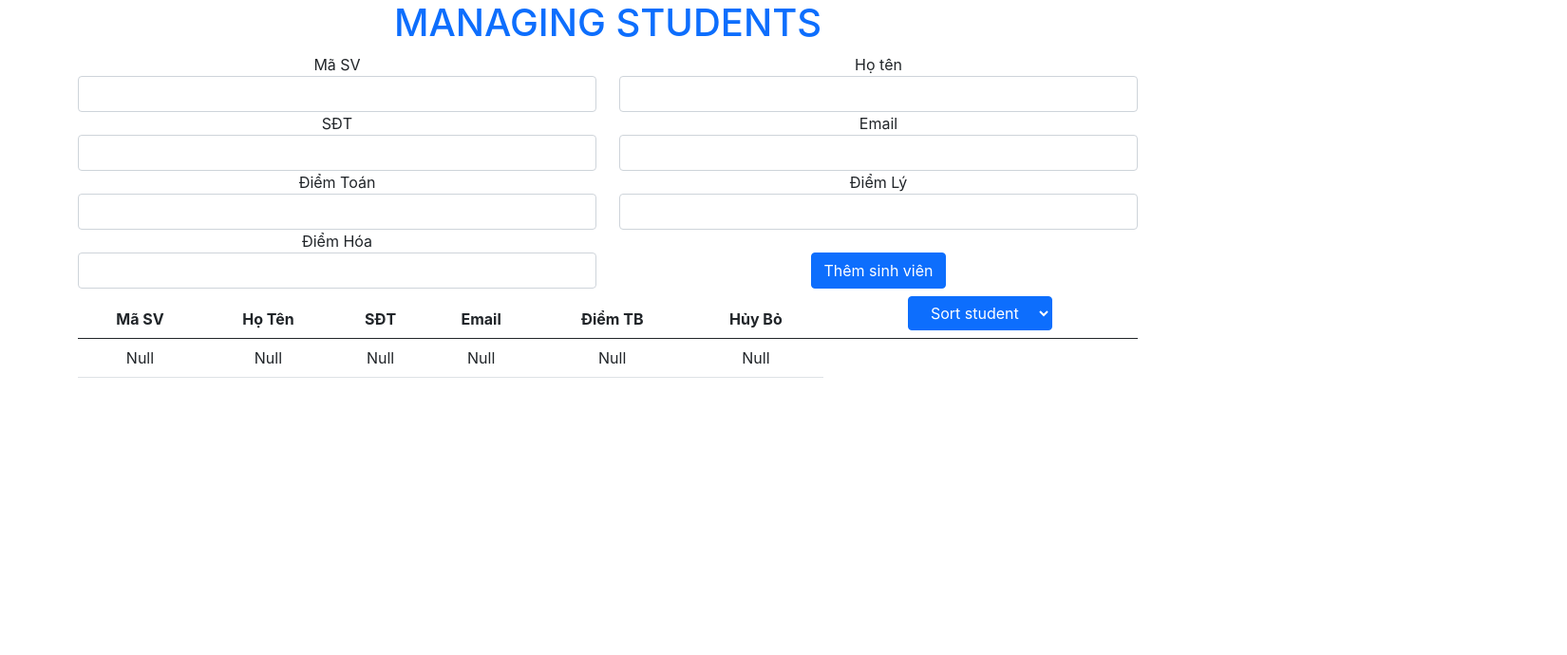
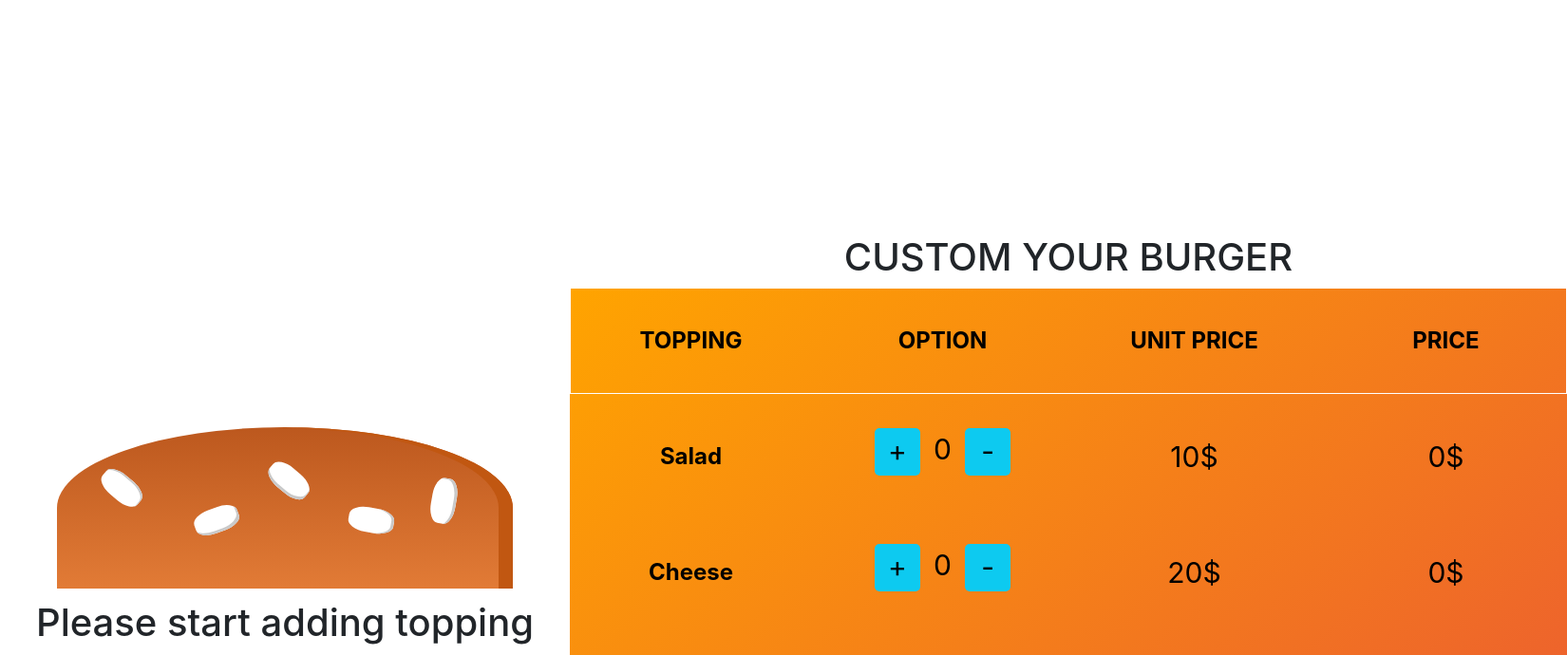
Before and after one commit to khanhlong2008/DBP-CIJS-D10, a React (Create React App) app: page / in a window 1280 px wide. Shown: the top 690 px of the page at 95% size, 1650 px wide, since content can reach past the window. Built offline with nearby package versions, Linux system fonts and the light colour scheme.

Commit message:
update sort

```diff
--- a/src/App.js
+++ b/src/App.js
@@ -1,8 +1,8 @@
 import "./App.css";
 import React, { Component } from "react";
-import StudentManagement from "./lecture4/StudentManagement/StudenManagement";
+// import StudentManagement from "./lecture4/StudentManagement/StudenManagement";
 // import TodoApp from "./lecture4/Todo/TodoApp";
-// import LDMajor from "./lecture4/Burger/LDMajor";
+import LDMajor from "./lecture4/Burger/LDMajor";
 // import Car from "./lecture4/Car/Car";
 // import SmartphoneStore from "./lecture4/SmartphoneStore/SmartstoreComponent";
 
@@ -12,9 +12,9 @@ class App extends Component {
       <div className="App">
         {/* <Car /> */}
         {/* <SmartphoneStore /> */}
-        {/* <LDMajor/> */}
+        <LDMajor/>
         {/* <TodoApp/> */}
-        <StudentManagement/>
+        {/* <StudentManagement/> */}
       </div>
     );
   }
--- a/src/lecture4/StudentManagement/StudenManagement.jsx
+++ b/src/lecture4/StudentManagement/StudenManagement.jsx
@@ -21,25 +21,16 @@ export default class StudentManagement extends Component {
       students: newStudents,
     });
   };
-  onCreateGPA=(StudentItem) => {
-    const {Hoa,Toan,Ly,GPA} = StudentItem
-    var gpa = parseFloat((parseInt(Toan) + parseInt(Ly) + parseInt(Hoa)) / 3).toFixed(1)
-    // const newStudents = {GPA: gpa}
-    // console.log(GPA)
-    this.setState({
-      GPA :gpa
-    })
-  }
+
   render() {
     return (
       <div className="container">
-        <h1 className="text-center text-primary display-4ý">
+        <h1 className="text-center text-primary display-4">
          MANAGING STUDENTS
         </h1>
 
         <StudentForm onAddStudent={this.onAddStudent} />
         <StudentTable
-        onCreateGPA={this.onCreateGPA}
           students={this.state}
           onDeleteStudents={this.onDeleteStudents}
         />
--- a/src/lecture4/StudentManagement/StudentTAble.jsx
+++ b/src/lecture4/StudentManagement/StudentTAble.jsx
@@ -1,5 +1,4 @@
-/* eslint-disable no-lone-blocks */
-/* eslint-disable no-undef */
+
 import React, { Component } from "react";
 
 export default class StudentTable extends Component {
@@ -16,14 +15,13 @@ export default class StudentTable extends Component {
 
   render() {
     let { students ,} = this.props.students;
-    const {onDeleteStudents,onCreateGPA} = this.props
+    const {onDeleteStudents,} = this.props
+
     //Chỗ này sắp xếp lại cái students
     switch (this.state.sortType) {
       case 1:
+      // sắp xếp lại student theo GPA down
         break;
-
-        // sắp xếp lại student theo GPA up
-
 
       case 2:
         break;
@@ -56,10 +54,10 @@ export default class StudentTable extends Component {
                 onChange={this.onSortChange}
               >
                 <option value={null} selected>
-                  Sort student
+                  Sort
                 </option>
-                <option value={1}>GPA tăng dần</option>
-                <option value={2}>GPA giảm dần</option>
+                <option value={1}>ĐTB tăng dần</option>
+                <option value={2}>ĐTB giảm dần</option>
                 <option value={3}>Họ tên</option>
               </select>
             </th>
```
